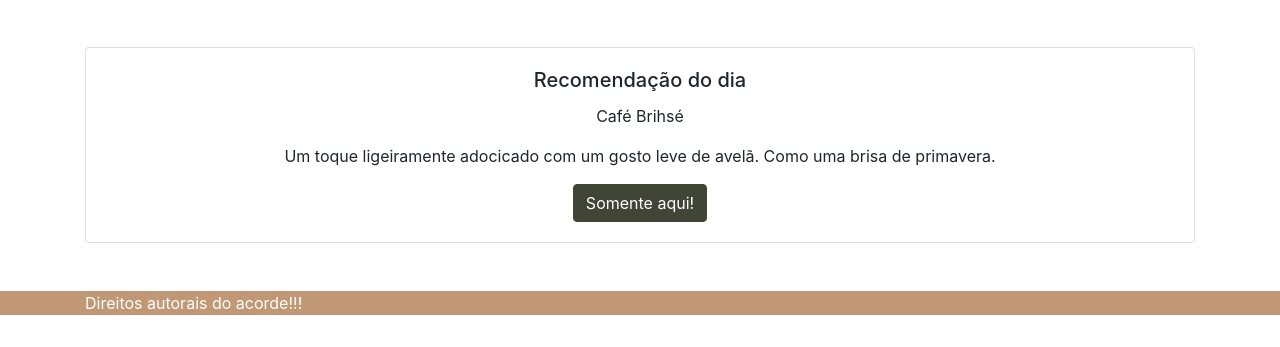
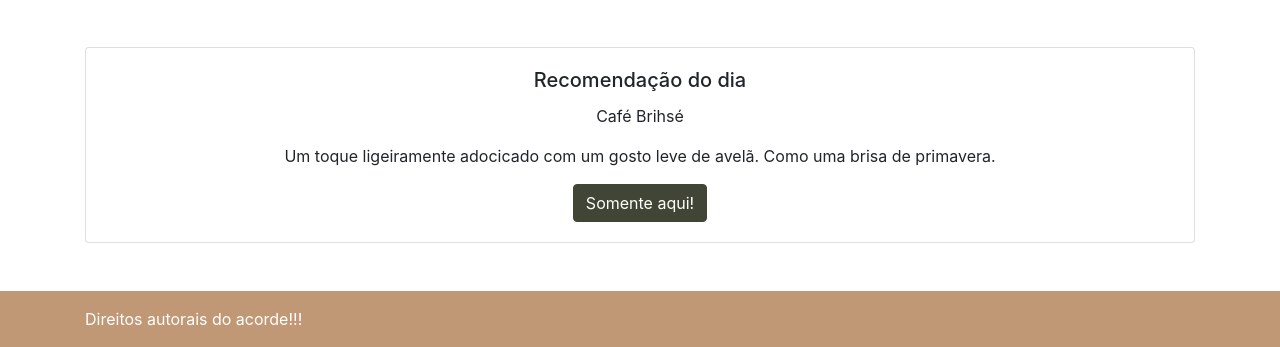
Before and after one commit to alexrese/site_cafe, a plain HTML site: page index.html in a window 1280 px wide. Shown: the part 2669-3016 px from the top of the page. Before the commit the page ends 2984 px from the top, so only its background shows below. Drawn offline with nearby package versions, Linux system fonts and the light colour scheme.

Commit message:
ajuste no footer

```diff
--- a/index.html
+++ b/index.html
@@ -159,7 +159,7 @@
 
 
     <!-- Footer -->
-    <footer class="footer mt-5">
+    <footer class="footer mt-5 p-3">
         <div class="container">
             <span class="text-muted">Direitos autorais do acorde!!!</span>
         </div>
```
